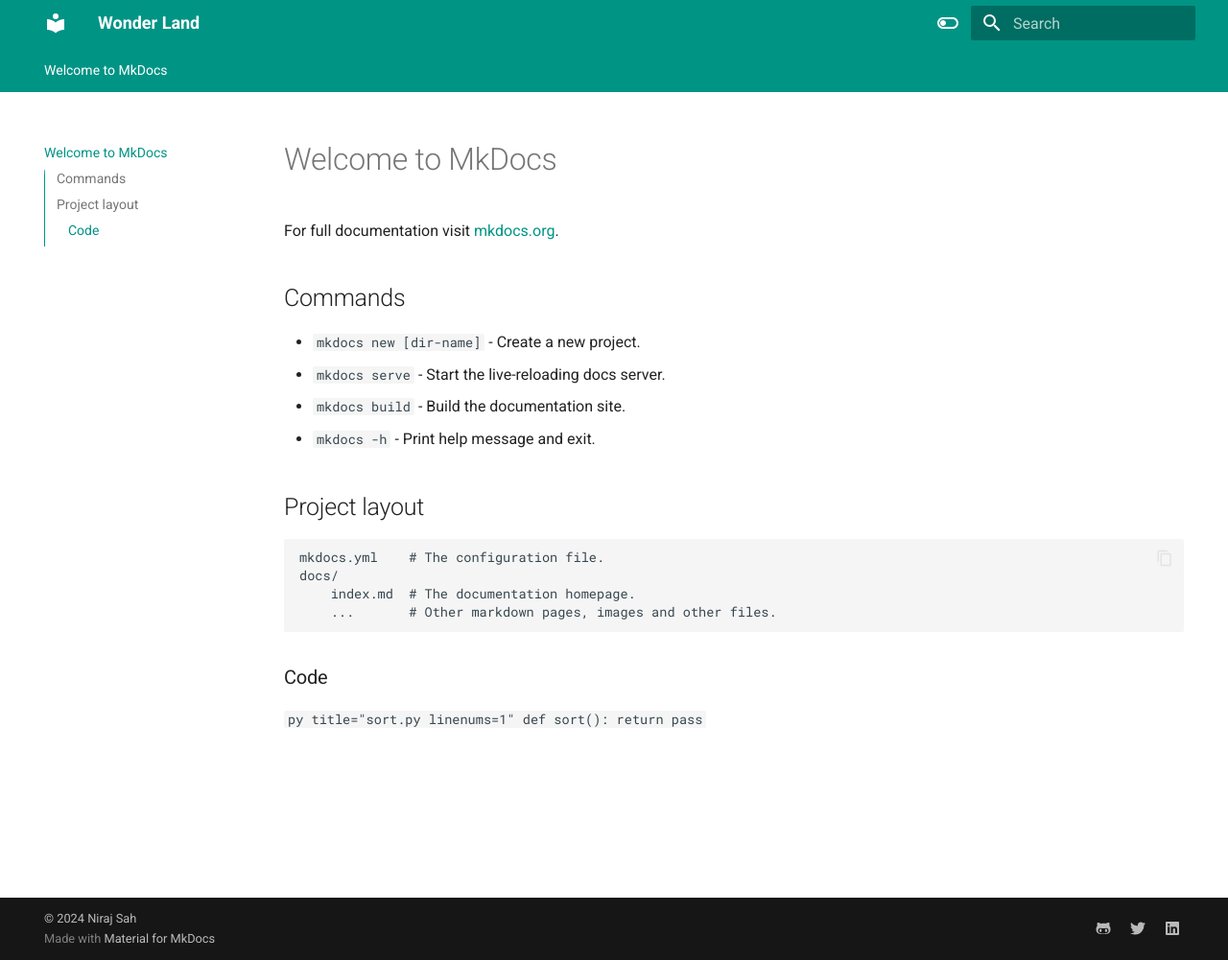
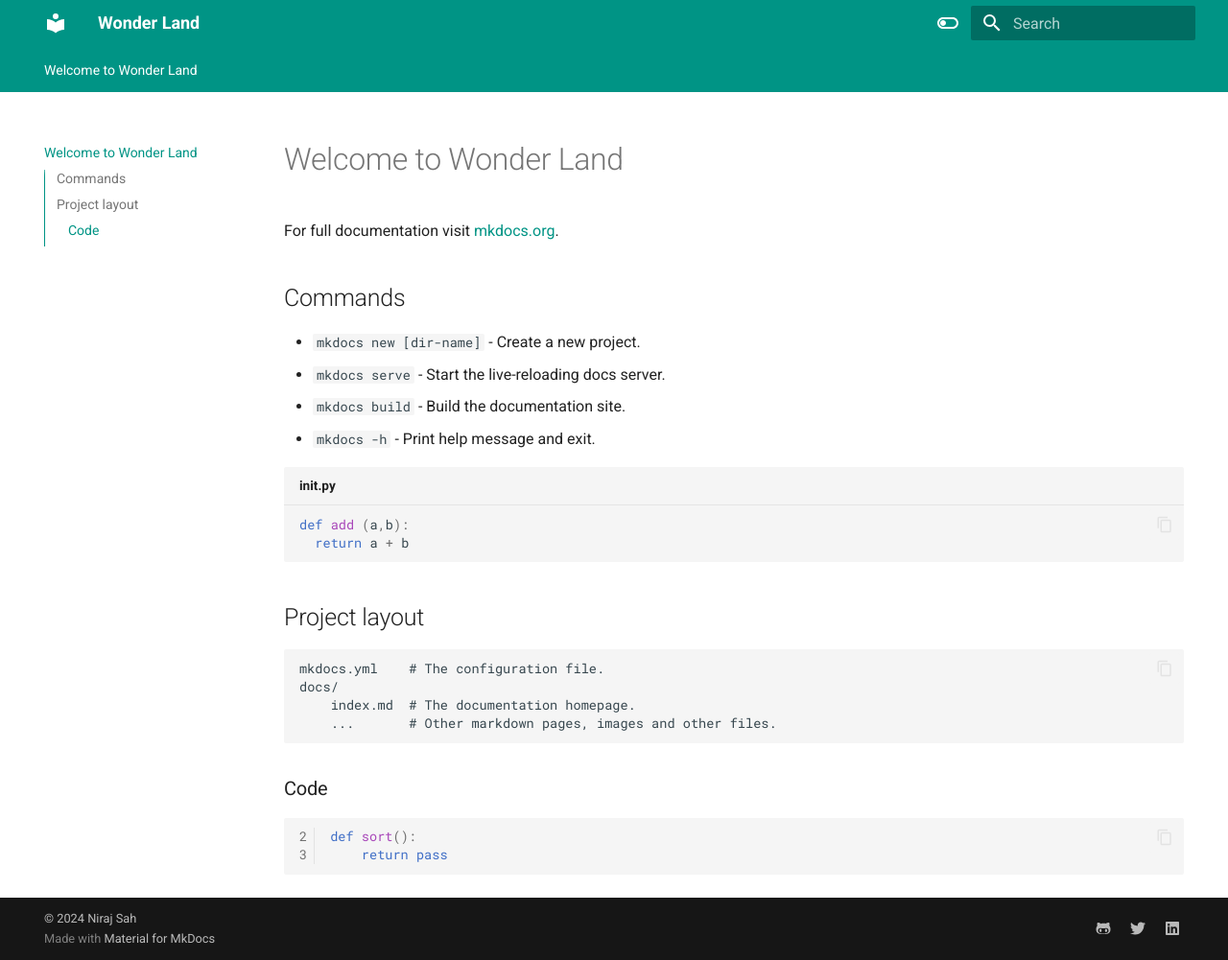
Before and after one commit to Nirajsah17/niraj, an MkDocs documentation site: the page built from docs/index.md, in a window 1280 px wide and 1001 px high. Shown: the whole window at 96% size. Built offline with MkDocs 1.6.1 and Material for MkDocs 9.7.7, drawn with Linux system fonts in a browser that asks for light colours.

Commit message:
setup mkdocs

````diff
--- a/docs/index.md
+++ b/docs/index.md
@@ -1,4 +1,4 @@
-# Welcome to MkDocs
+# Welcome to Wonder Land
 
 For full documentation visit [mkdocs.org](https://www.mkdocs.org).
 
@@ -9,6 +9,13 @@
 * `mkdocs build` - Build the documentation site.
 * `mkdocs -h` - Print help message and exit.
 
+
+``` py title="init.py"
+def add (a,b):
+  return a + b
+```
+
+
 ## Project layout
 
     mkdocs.yml    # The configuration file.
@@ -18,7 +25,7 @@
 
 ### Code
 
-``` py title="sort.py linenums=1"
+``` py linenums="2"
 def sort():
     return pass
 ```
--- a/mkdocs.yml
+++ b/mkdocs.yml
@@ -1,5 +1,5 @@
 site_name: Wonder Land
-site_url: https://james-willett.github.io/mkdocs-material-youtube-tutorial/
+site_url: ""
 theme:
   name: material
   features:
@@ -41,22 +41,22 @@
       link: http://linkedin.com/in/niraj-kumar-21142817b/
 
 
-# markdown_extensions:
-#   - pymdownx.highlight:
-#       anchor_linenums: true
-#   - pymdownx.inlinehilite
-#   - pymdownx.snippets
-#   - admonition
-#   - pymdownx.arithmatex:
-#       generic: true
-#   - footnotes
-#   - pymdownx.details
-#   - pymdownx.superfences
-#   - pymdownx.mark
-#   - attr_list
-#   - pymdownx.emoji:
-#       emoji_index: !!python/name:materialx.emoji.twemoji
-#       emoji_generator: !!python/name:materialx.emoji.to_svg
+markdown_extensions:
+  - pymdownx.highlight:
+      anchor_linenums: true
+  - pymdownx.inlinehilite
+  - pymdownx.snippets
+  - admonition
+  - pymdownx.arithmatex:
+      generic: true
+  - footnotes
+  - pymdownx.details
+  - pymdownx.superfences
+  - pymdownx.mark
+  - attr_list
+  - pymdownx.emoji:
+      emoji_index: !!python/name:materialx.emoji.twemoji
+      emoji_generator: !!python/name:materialx.emoji.to_svg
 
 copyright: |
   &copy; 2024 <a href="https://github.com/Nirajsah17/"  target="_blank" rel="noopener">Niraj Sah</a>
````
